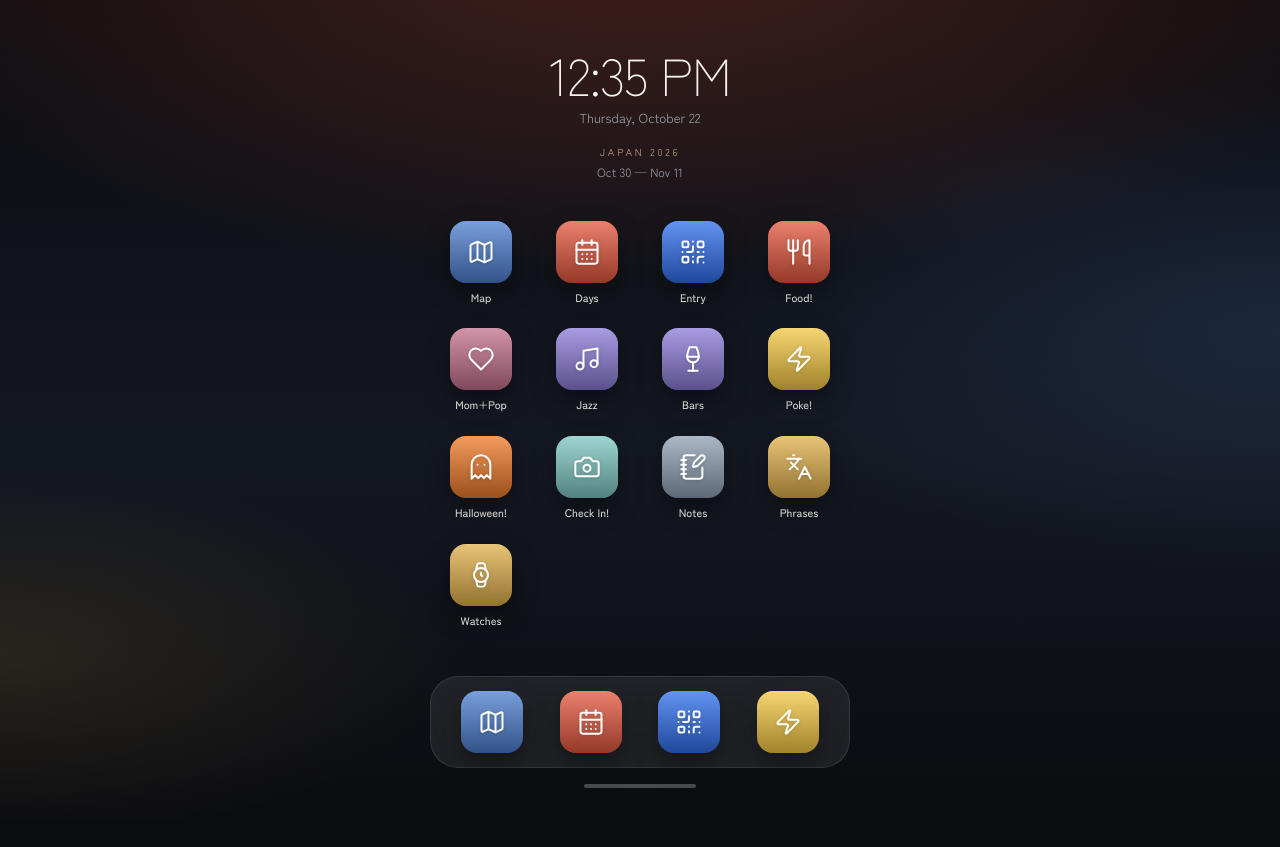
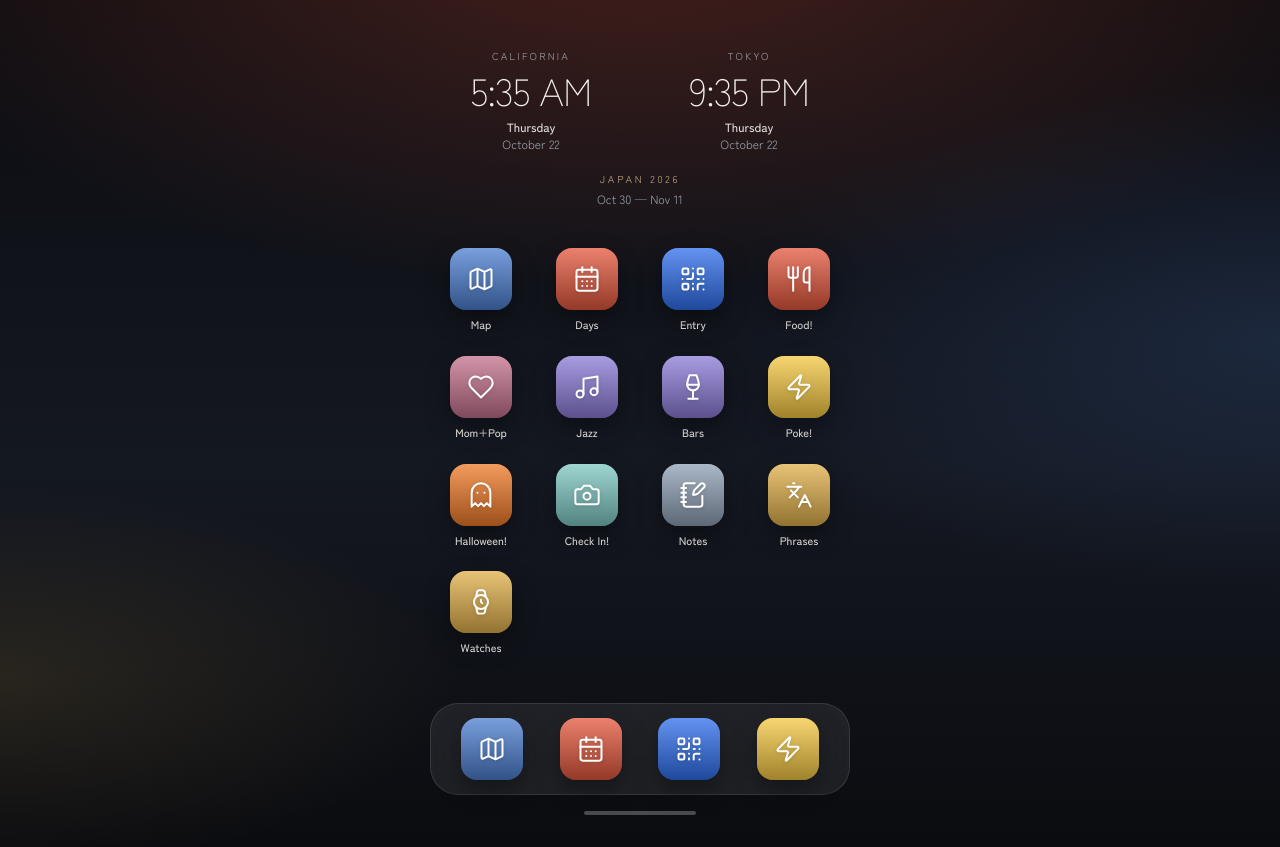
Before and after one commit to Cacody25/japan-trip, a React (Vite) app: page / in a window 1280 px wide. Before the commit the page ends 820 px from the top, so only its background shows below. Built offline with nearby package versions, Linux system fonts and the light colour scheme.

Commit message:
Show California and Tokyo clocks on the home screen.
Side-by-side local PST and Tokyo time with weekday and date under each, since the calendar day can differ.

```diff
--- a/src/pages/Home.jsx
+++ b/src/pages/Home.jsx
@@ -23,24 +23,40 @@ function AppTile({ app, showLabel = true }) {
   );
 }
 
+const CLOCKS = [
+  { id: "local", label: "California", zone: "America/Los_Angeles" },
+  { id: "tokyo", label: "Tokyo", zone: "Asia/Tokyo" },
+];
+
+function formatClock(now, timeZone) {
+  const time = new Intl.DateTimeFormat("en-US", {
+    timeZone,
+    hour: "numeric",
+    minute: "2-digit",
+  }).format(now);
+
+  const weekday = new Intl.DateTimeFormat("en-US", {
+    timeZone,
+    weekday: "long",
+  }).format(now);
+
+  const date = new Intl.DateTimeFormat("en-US", {
+    timeZone,
+    month: "long",
+    day: "numeric",
+  }).format(now);
+
+  return { time, weekday, date };
+}
+
 export default function Home() {
   const [now, setNow] = useState(() => new Date());
 
   useEffect(() => {
-    const id = window.setInterval(() => setNow(new Date()), 30_000);
+    const tick = () => setNow(new Date());
+    const id = window.setInterval(tick, 15_000);
     return () => window.clearInterval(id);
   }, []);
-
-  const time = new Intl.DateTimeFormat(undefined, {
-    hour: "numeric",
-    minute: "2-digit",
-  }).format(now);
-
-  const date = new Intl.DateTimeFormat(undefined, {
-    weekday: "long",
-    month: "long",
-    day: "numeric",
-  }).format(now);
 
   return (
     <div className="relative min-h-[100dvh] overflow-hidden px-5 pb-8 pt-[max(1.5rem,env(safe-area-inset-top))]">
@@ -54,9 +70,22 @@ export default function Home() {
 
       <div className="relative mx-auto flex w-full max-w-[420px] flex-col">
         <header className="pt-6 text-center">
-          <p className="text-[52px] font-light leading-none tracking-tight text-foreground">{time}</p>
-          <p className="mt-2 text-[13px] text-muted-foreground">{date}</p>
-          <p className="mt-4 text-[10px] uppercase tracking-[0.28em] text-gold/85">{trip.name}</p>
+          <div className="grid grid-cols-2 gap-4">
+            {CLOCKS.map((clock) => {
+              const { time, weekday, date } = formatClock(now, clock.zone);
+              return (
+                <div key={clock.id} className="min-w-0">
+                  <p className="text-[10px] uppercase tracking-[0.22em] text-muted-foreground">{clock.label}</p>
+                  <p className="mt-2 text-[34px] font-light leading-none tracking-tight text-foreground tabular-nums sm:text-[38px]">
+                    {time}
+                  </p>
+                  <p className="mt-2.5 text-[12px] font-medium leading-tight text-foreground/90">{weekday}</p>
+                  <p className="mt-0.5 text-[12px] leading-tight text-muted-foreground">{date}</p>
+                </div>
+              );
+            })}
+          </div>
+          <p className="mt-5 text-[10px] uppercase tracking-[0.28em] text-gold/85">{trip.name}</p>
           <p className="mt-1 text-[12px] text-muted-foreground">{trip.range}</p>
         </header>
 
```
